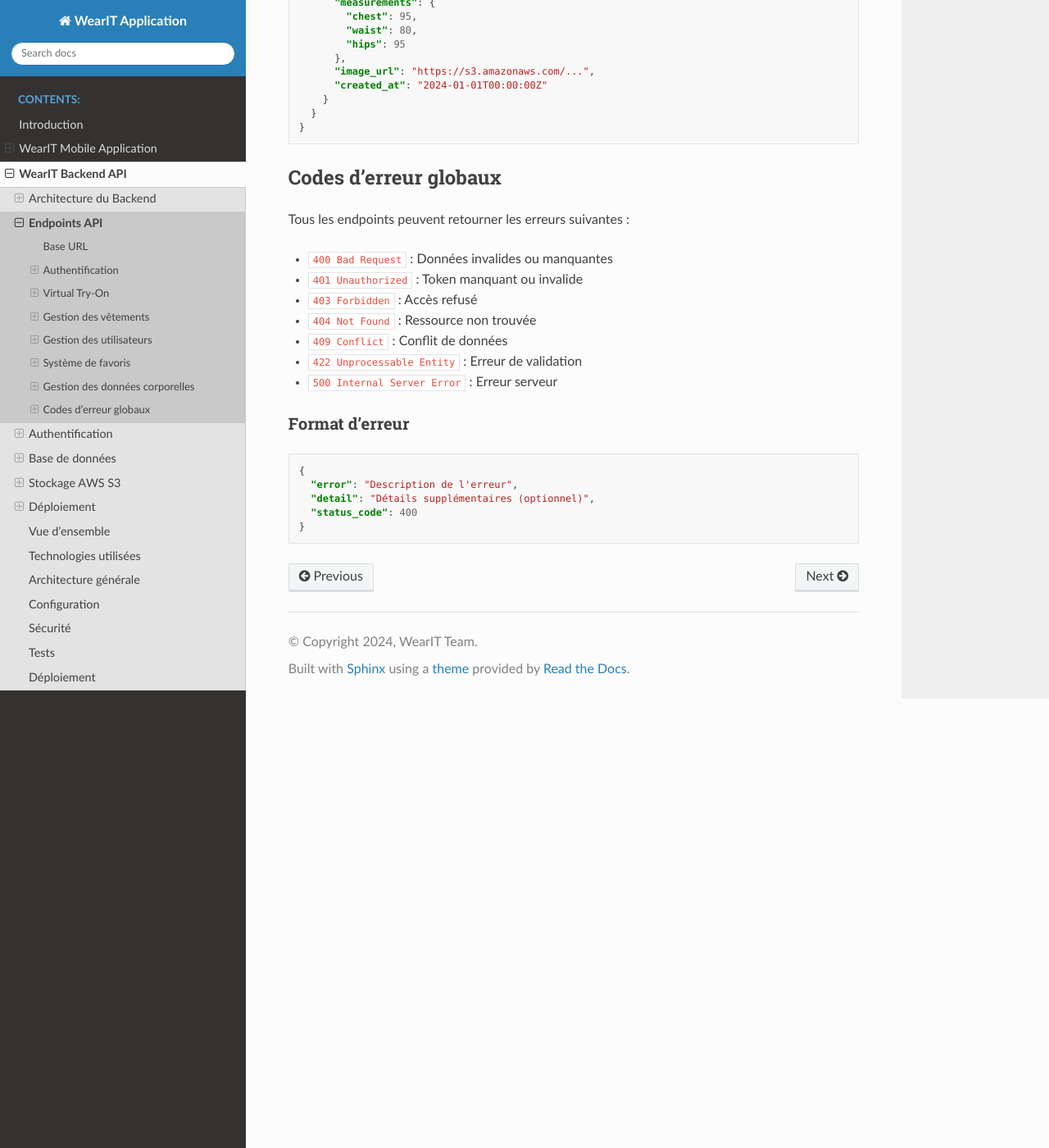
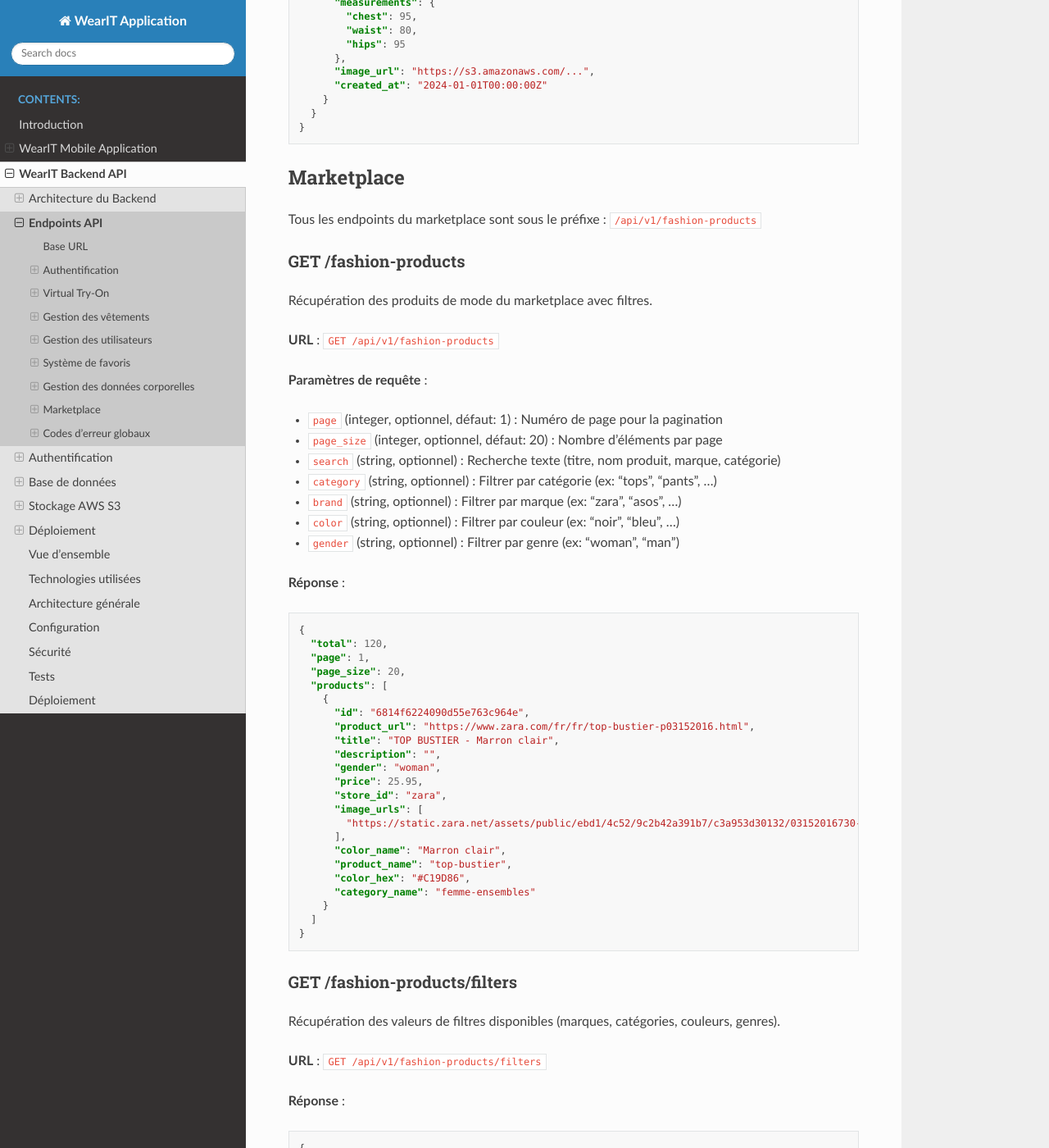
Before and after one commit to App-Outfit/wearit-app-mobile, a Sphinx documentation site: the page built from docs/source/backend/api-endpoints.rst, in a window 1280 px wide and 1400 px high, scrolled down 14363 px. Shown: the whole window at 82% size. Built offline with Sphinx 7.4.7 and the Read the Docs theme 3.1.0, drawn with Linux system fonts in a browser that asks for light colours; pages that are not in the unit, such as notebooks, are missing from menus; some of the changed text lies outside the part shown.

Commit message:
add marketplace backend doc

```diff
--- a/docs/source/backend/api-endpoints.rst
+++ b/docs/source/backend/api-endpoints.rst
@@ -736,6 +736,120 @@ Création ou mise à jour des données corporelles.
      }
    }
 
+Marketplace
+-----------------------------
+
+Tous les endpoints du marketplace sont sous le préfixe : ``/api/v1/fashion-products``
+
+GET /fashion-products
+~~~~~~~~~~~~~~~~~~~~~
+
+Récupération des produits de mode du marketplace avec filtres.
+
+**URL** : ``GET /api/v1/fashion-products``
+
+**Paramètres de requête** :
+
+* ``page`` (integer, optionnel, défaut: 1) : Numéro de page pour la pagination
+* ``page_size`` (integer, optionnel, défaut: 20) : Nombre d'éléments par page
+* ``search`` (string, optionnel) : Recherche texte (titre, nom produit, marque, catégorie)
+* ``category`` (string, optionnel) : Filtrer par catégorie (ex: "tops", "pants", ...)
+* ``brand`` (string, optionnel) : Filtrer par marque (ex: "zara", "asos", ...)
+* ``color`` (string, optionnel) : Filtrer par couleur (ex: "noir", "bleu", ...)
+* ``gender`` (string, optionnel) : Filtrer par genre (ex: "woman", "man")
+
+**Réponse** :
+
+.. code-block:: json
+
+   {
+     "total": 120,
+     "page": 1,
+     "page_size": 20,
+     "products": [
+       {
+         "id": "6814f6224090d55e763c964e",
+         "product_url": "https://www.zara.com/fr/fr/top-bustier-p03152016.html",
+         "title": "TOP BUSTIER - Marron clair",
+         "description": "",
+         "gender": "woman",
+         "price": 25.95,
+         "store_id": "zara",
+         "image_urls": [
+           "https://static.zara.net/assets/public/ebd1/4c52/9c2b42a391b7/c3a953d30132/03152016730-p/03152016730-p.jpg"
+         ],
+         "color_name": "Marron clair",
+         "product_name": "top-bustier",
+         "color_hex": "#C19D86",
+         "category_name": "femme-ensembles"
+       }
+     ]
+   }
+
+GET /fashion-products/filters
+~~~~~~~~~~~~~~~~~~~~~~~~~~~~~
+
+Récupération des valeurs de filtres disponibles (marques, catégories, couleurs, genres).
+
+**URL** : ``GET /api/v1/fashion-products/filters``
+
+**Réponse** :
+
+.. code-block:: json
+
+   {
+     "brands": ["zara", "asos", "bershka"],
+     "categories": ["tops", "pants", "dresses"],
+     "colors": ["noir", "bleu", "rouge"],
+     "genders": ["woman", "man"]
+   }
+
+**Explication des filtres** :
+
+- ``brand`` : Filtre les produits par marque (store_id)
+- ``category`` : Filtre les produits par catégorie (category_name)
+- ``color`` : Filtre les produits par couleur (color_name)
+- ``gender`` : Filtre les produits par genre ("woman", "man", etc.)
+- ``search`` : Recherche texte sur le titre, le nom du produit, la marque ou la catégorie
+
+Les filtres peuvent être combinés pour affiner la recherche. La pagination est disponible via ``page`` et ``page_size``.
+
+GET /fashion-products/{product_id}
+~~~~~~~~~~~~~~~~~~~~~~~~~~~~~~~
+
+Récupération du détail d'un produit de mode par son identifiant unique.
+
+**URL** : ``GET /api/v1/fashion-products/{product_id}``
+
+**Paramètres** :
+
+* ``product_id`` (string, requis) : L'identifiant du produit (ObjectId MongoDB)
+
+**Réponse** :
+
+.. code-block:: json
+
+   {
+     "id": "6814f6224090d55e763c964e",
+     "product_url": "https://www.zara.com/fr/fr/top-bustier-p03152016.html",
+     "title": "TOP BUSTIER - Marron clair",
+     "description": "",
+     "gender": "woman",
+     "price": 25.95,
+     "store_id": "zara",
+     "image_urls": [
+       "https://static.zara.net/assets/public/ebd1/4c52/9c2b42a391b7/c3a953d30132/03152016730-p/03152016730-p.jpg"
+     ],
+     "color_name": "Marron clair",
+     "product_name": "top-bustier",
+     "color_hex": "#C19D86",
+     "category_name": "femme-ensembles"
+   }
+
+**Codes d'erreur** :
+
+* ``404`` : Produit non trouvé
+
 Codes d'erreur globaux
 ----------------------
 
```
